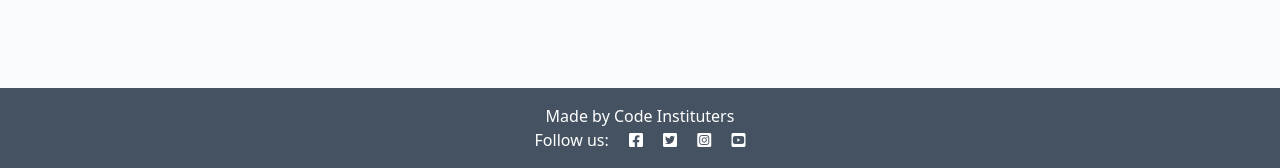
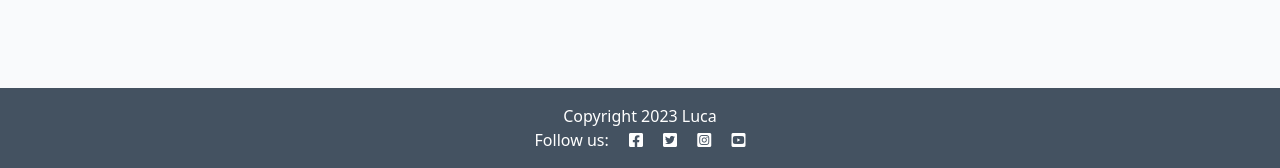
Before and after one commit to dublino8576/django_blog, a Django app: page / in a window 1280 px wide. Shown: the part 632-800 px from the top of the page. Run offline with Django 4.2, Linux system fonts and the light colour scheme; data that the repository does not hold is empty.

Commit message:
Last one for today

```diff
--- a/blog/templates/blog/index.html
+++ b/blog/templates/blog/index.html
@@ -46,3 +46,4 @@
 
 <!-- index.html content ends here -->
 {% endblock %}
+{% block copyright %} Copyright 2023 Luca {% endblock copyright %}
--- a/codestar/settings.py
+++ b/codestar/settings.py
@@ -36,6 +36,8 @@ ALLOWED_HOSTS = ['127.0.0.1','.herokuapp.com']
 TEMPLATES_DIR = os.path.join(BASE_DIR, 'templates') # Define the path to the templates directory, which is used to store HTML templates for the project. By joining BASE_DIR with 'templates', we ensure that the path is correctly set regardless of the operating system or environment.
 
 STATICFILES_DIRS = [os.path.join(BASE_DIR, 'static')] # Define the path to the static files directory, which is used to store CSS, JavaScript, and image files for the project. By joining BASE_DIR with 'static', we ensure that the path is correctly set regardless of the operating system or environment.
+
+# STATIC_ROOT = os.path.join(BASE_DIR, 'staticfiles') # Define the path to the static root directory, which is used to collect all static files for deployment. By joining BASE_DIR with 'staticfiles', we ensure that the path is correctly set regardless of the operating system or environment. This is where the collectstatic command will gather all static files for production use.
 
 # Application definition
 
--- a/templates/base.html
+++ b/templates/base.html
@@ -82,7 +82,9 @@
 
     <!-- Footer -->
     <footer class="footer mt-auto py-3 dark-bg">
-      <p class="m-0 text-center text-white">Made by Code Instituters</p>
+      <p class="m-0 text-center text-white">
+        {% block copyright %} This is default copyright text. {% endblock copyright %}
+      </p>
       <p class="m-0 text-center text-white">
         Follow us: <i class="fab fa-facebook-square ms-3"></i>
         <i class="fab fa-twitter-square ms-3"></i>
```
